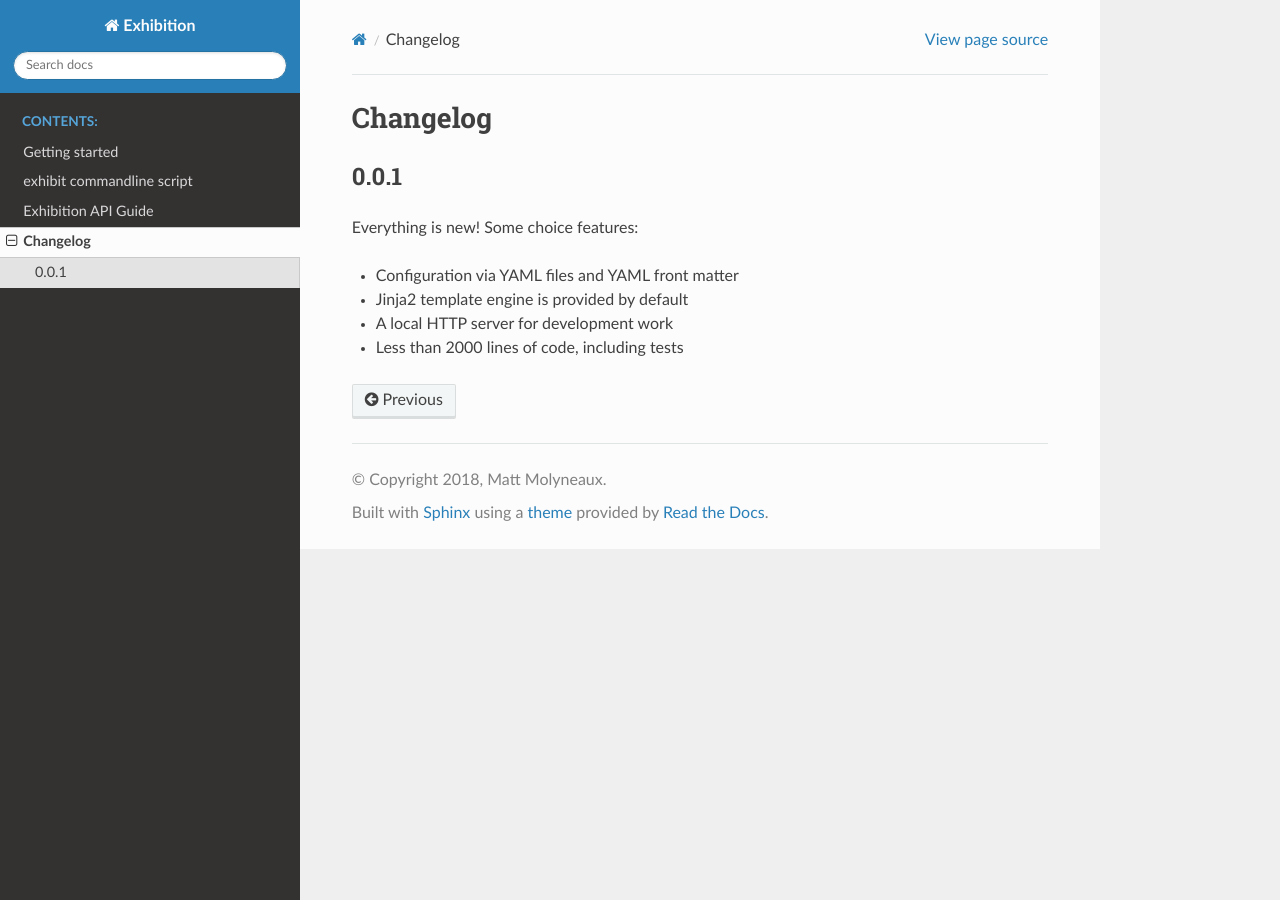
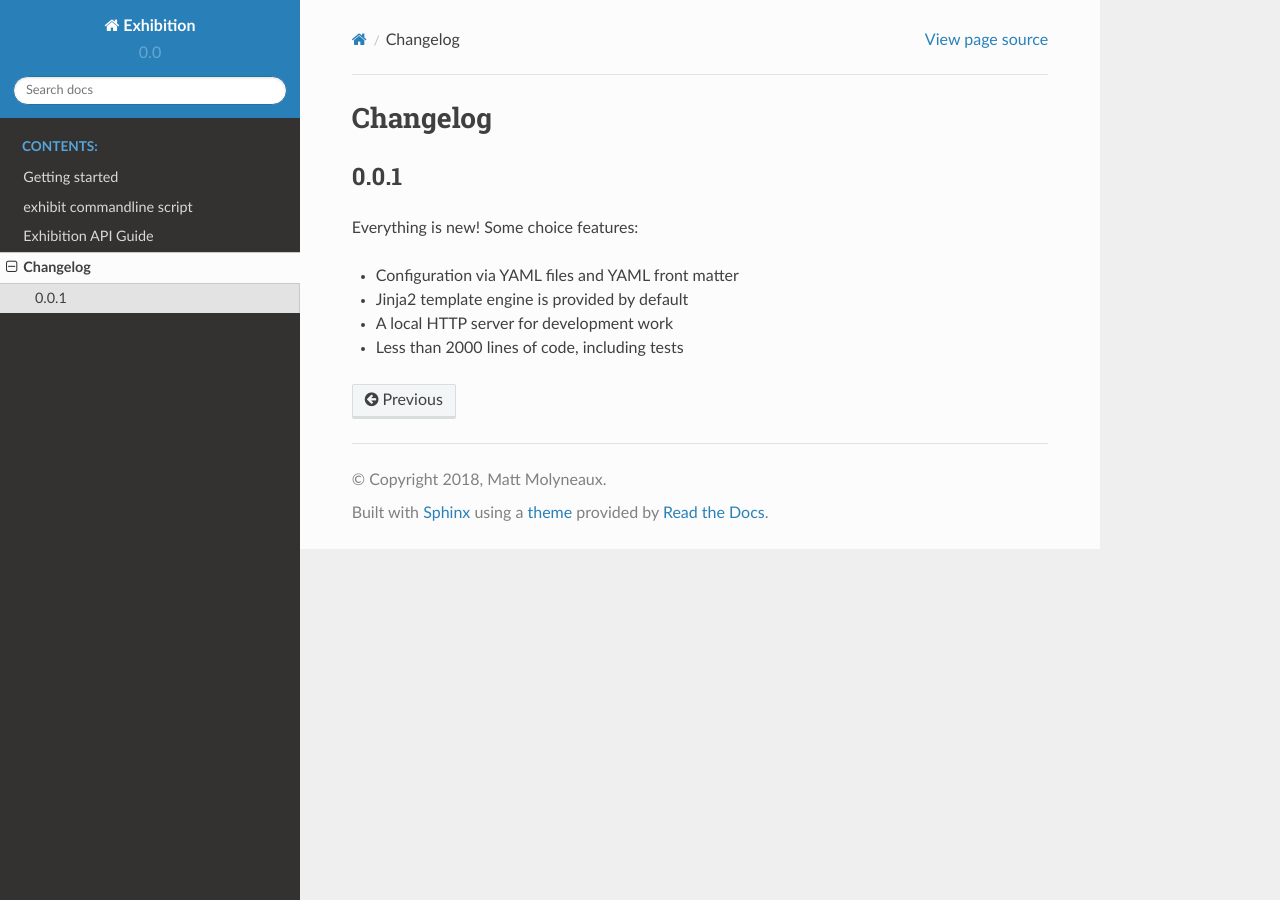
Before and after one commit to moggers87/exhibition, a Sphinx documentation site: the page built from docs/changelog.rst, in a window 1280 px wide. Built offline with Sphinx 7.4.7 and the Read the Docs theme 2.0.0, drawn with Linux system fonts in a browser that asks for light colours.

Commit message:
Correct version number

```diff
--- a/CHANGELOG.rst
+++ b/CHANGELOG.rst
@@ -1,4 +1,4 @@
-.. _zero-zero--one:
+.. _zero-zero-one:
 
 0.0.1
 -----
--- a/docs/conf.py
+++ b/docs/conf.py
@@ -24,9 +24,9 @@ copyright = '2018, Matt Molyneaux'
 author = 'Matt Molyneaux'
 
 # The short X.Y version
-version = ''
+version = '0.0'
 # The full version, including alpha/beta/rc tags
-release = ''
+release = '0.0.1'
 
 
 # -- General configuration ---------------------------------------------------
--- a/setup.py
+++ b/setup.py
@@ -3,7 +3,7 @@ from setuptools import setup, find_packages
 
 setup(
     name="exhibition",
-    version="0.1",
+    version="0.0.1",
     author="Matt Molyneaux",
     author_email="moggers87+git@moggers87.co.uk",
     packages=find_packages(),
```
